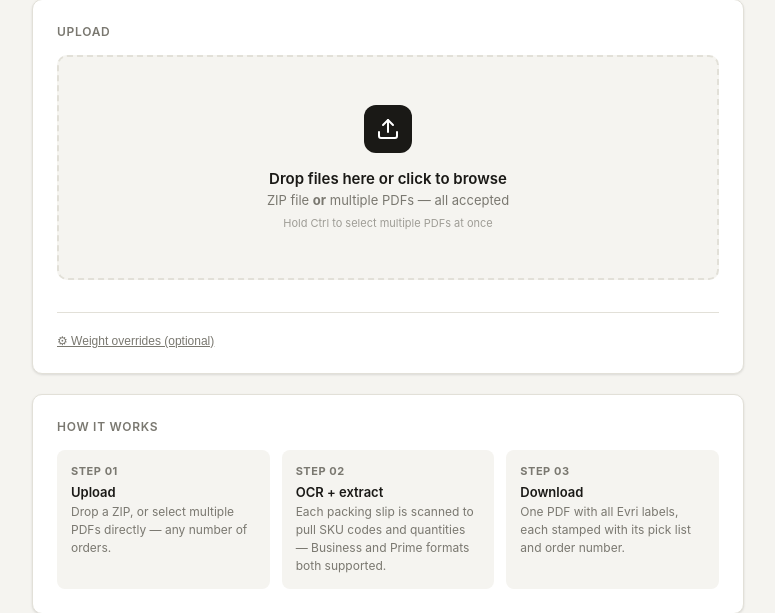
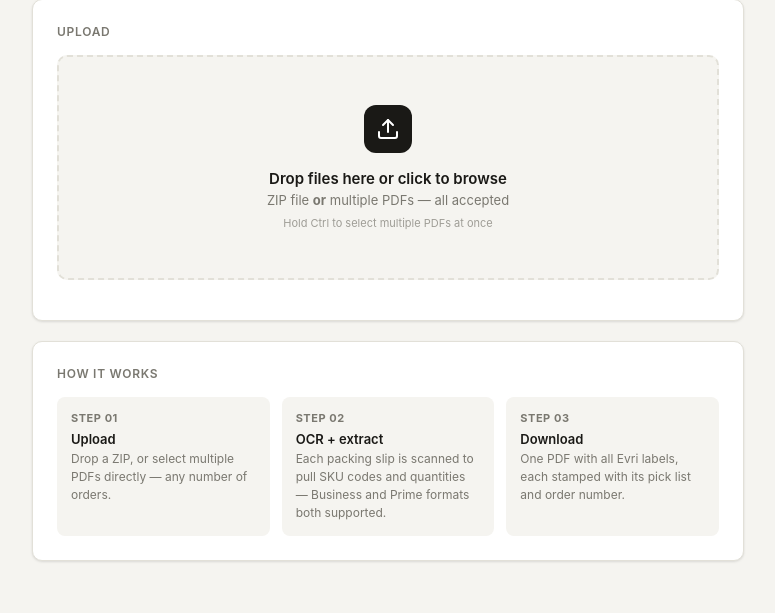
Before and after one commit to fasaigal-source/label-merger, a Flask app: page / in a window 1280 px wide. Shown: the part 211-824 px from the top of the page, without its empty margins (252-1027 px from the left). After the commit the page ends 774 px from the top, so only its background shows below. Run offline with Flask 3, Linux system fonts and the light colour scheme; some libraries are stand-ins or nearby versions.

Commit message:
Add files via upload

```diff
--- a/templates/index.html
+++ b/templates/index.html
@@ -82,12 +82,6 @@
   .stat.warn .stat-num { color: var(--amber); }
   .mapped-note { font-size: 10px; color: var(--blue); background: var(--blue-bg); padding: 1px 6px; border-radius: 10px; white-space: nowrap; }
   .stats-grid { display: grid; grid-template-columns: repeat(4, 1fr); gap: 10px; margin-bottom: 1.25rem; }
-  .override-section { margin-top: 1rem; border-top: 1px solid var(--border); padding-top: 1rem; }
-  .override-toggle { font-size: 12px; color: var(--muted); cursor: pointer; background: none; border: none; padding: 0; text-decoration: underline; }
-  .override-row { display: flex; gap: 8px; margin-top: 8px; }
-  .override-row input { flex: 1; padding: 6px 10px; border: 1px solid var(--border); border-radius: 6px; font-size: 12px; }
-  .override-row input[type=number] { width: 80px; flex: none; }
-  .override-add { font-size: 12px; color: var(--blue); background: none; border: none; cursor: pointer; padding: 0; margin-top: 6px; }
   @media (max-width: 500px) { .steps { grid-template-columns: 1fr; } h1 { font-size: 22px; } .stats-grid { grid-template-columns: repeat(2, 1fr); } }
 </style>
 </head>
@@ -119,15 +113,6 @@
       <input type="file" id="file-input" accept=".zip,.pdf" multiple style="display:none" onchange="filesSelected(this.files)">
     </div>
     <div id="file-list"></div>
-
-    <div class="override-section">
-      <button class="override-toggle" onclick="toggleOverrides()">⚙ Weight overrides (optional)</button>
-      <div id="override-area" style="display:none">
-        <p style="font-size:11px;color:var(--muted);margin-top:6px">If you know a label weight is wrong, enter the correct weight here before processing.</p>
-        <div id="override-rows"></div>
-        <button class="override-add" onclick="addOverrideRow()">+ Add SKU override</button>
-      </div>
-    </div>
 
     <button id="process-btn" onclick="startProcessing()">
       ▶ Click to start processing
@@ -212,7 +197,6 @@ async function startProcessing() {
   const form = new FormData();
   // If single ZIP, send as-is. If PDFs, send all.
   for (let f of selectedFiles) form.append('files', f);
-  form.append('weight_overrides', JSON.stringify(getWeightOverrides()));
 
   try {
     const res = await fetch('/upload', { method: 'POST', body: form });
@@ -277,33 +261,6 @@ function downloadResult() {
 }
 
 
-function toggleOverrides() {
-  const area = document.getElementById('override-area');
-  area.style.display = area.style.display === 'none' ? 'block' : 'none';
-  if (area.style.display === 'block' && document.getElementById('override-rows').children.length === 0) {
-    addOverrideRow();
-  }
-}
-
-function addOverrideRow() {
-  const row = document.createElement('div');
-  row.className = 'override-row';
-  row.innerHTML = `<input type="text" placeholder="SKU (e.g. BD-6372=P4)"><input type="number" step="0.01" min="0.1" max="30" placeholder="kg">
-    <button onclick="this.parentElement.remove()" style="padding:4px 8px;background:var(--red-bg);color:var(--red);border:none;border-radius:4px;cursor:pointer">✕</button>`;
-  document.getElementById('override-rows').appendChild(row);
-}
-
-function getWeightOverrides() {
-  const overrides = {};
-  document.querySelectorAll('#override-rows .override-row').forEach(row => {
-    const inputs = row.querySelectorAll('input');
-    const sku = inputs[0].value.trim();
-    const weight = inputs[1].value.trim();
-    if (sku && weight) overrides[sku] = weight;
-  });
-  return overrides;
-}
-
 function resetApp() {
   selectedFiles = [];
   currentJobId = null;
```
